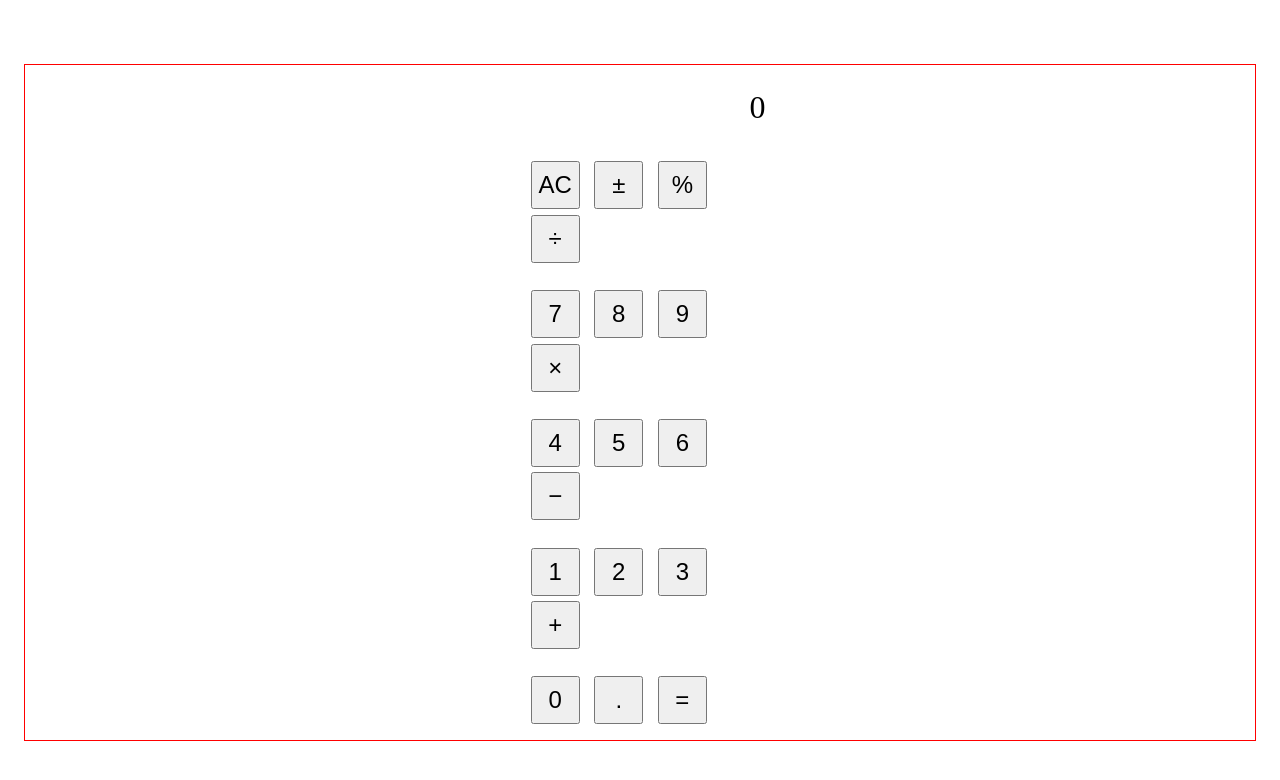
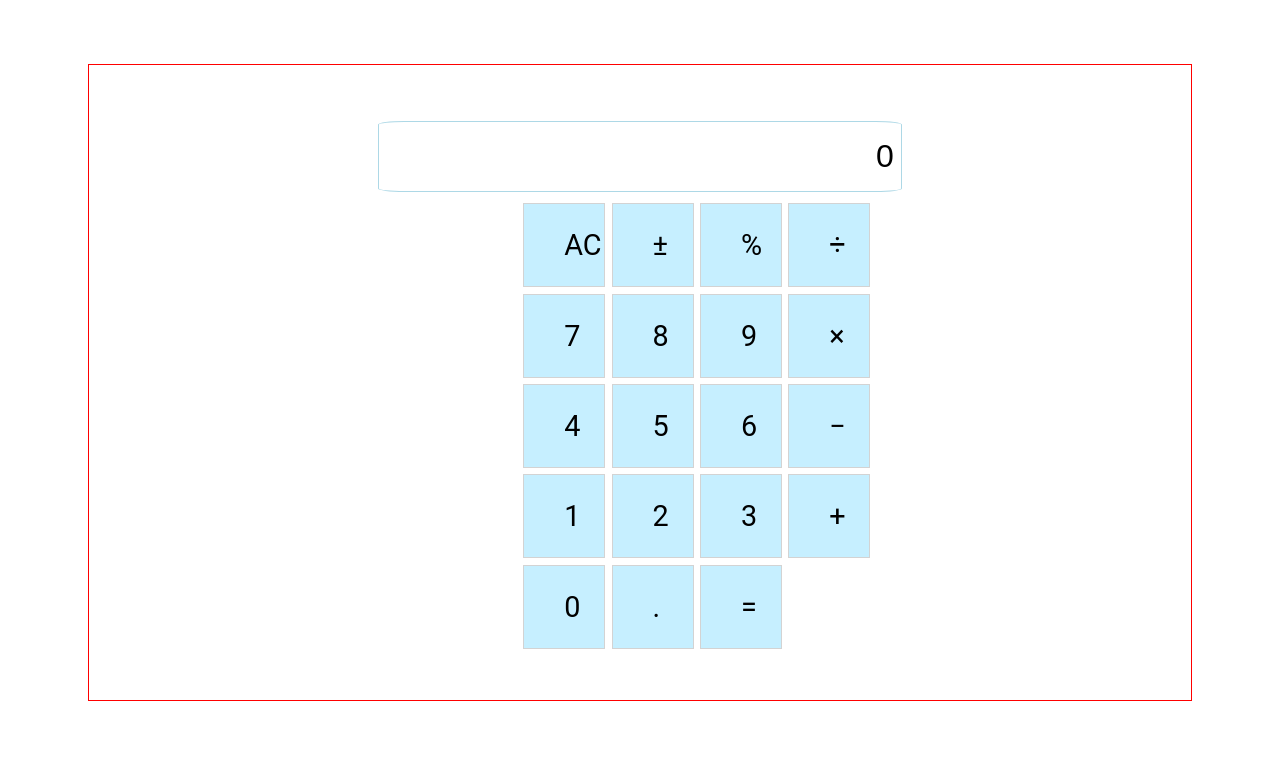
Before and after one commit to alejandrotoledoweb/react-calculator, a React (Create React App) app: page / in a window 1280 px wide. Shown: the top 780 px of the page. Built offline with nearby package versions, Linux system fonts and the light colour scheme.

Commit message:
add more style and fix classes names

```diff
--- a/src/components/buttonPanel.js
+++ b/src/components/buttonPanel.js
@@ -14,8 +14,8 @@ const ButtonPanel = ({ clickHandler }) => {
 
   return (
     <>
-      {group.map(elem => (
-        <div key={elem.toString()} className="btn">
+      {group.map((elem) => (
+        <div key={elem.toString()} className="btn-panel">
           {elem.map((btn, index) => (
             <Button key={btn} name={btn} num={index} clickHandler={handleClick} />
           ))}
--- a/src/index.css
+++ b/src/index.css
@@ -1,5 +1,6 @@
 .app {
-  margin: 4rem 1rem 1rem 1rem;
+  margin: 4rem 5rem 3rem 5rem;
+  padding: 3rem 3rem 3rem 3rem;
   display: flex;
   justify-content: center;
   border: 1px solid red;
@@ -8,17 +9,30 @@
 }
 
 .btn {
-  margin: 0.1rem 0.25rem 0.25rem 0.65rem;
-  padding: 0.5rem 0.25rem 0.5rem 0.25rem;
-  width: 20%;
-  font-size: 1.5rem;
+  background-color: rgb(198, 239, 255);
+  border: 1px solid lightgray;
+  font-family: Roboto, sans-serif;
+  margin: 0.2rem 0.2rem;
+  padding: 1.5rem 2.5rem;
+  font-size: 1.8rem;
+  width: 30%;
+  text-align: center;
 }
 
 .display {
+  border: 1px solid lightblue;
+  font-family: Robot, sans-serif;
   border-radius: 5%;
-  width: 20%;
+  width: 50%;
   font-size: 2rem;
   text-align: end;
   padding: 1rem 0.45rem 1rem 0.75rem;
   margin: 0.5rem 0.5rem 0.5rem 0.5rem;
 }
+
+.btn-panel {
+  display: flex;
+  width: 15rem;
+  justify-content: space-around;
+
+}
```
